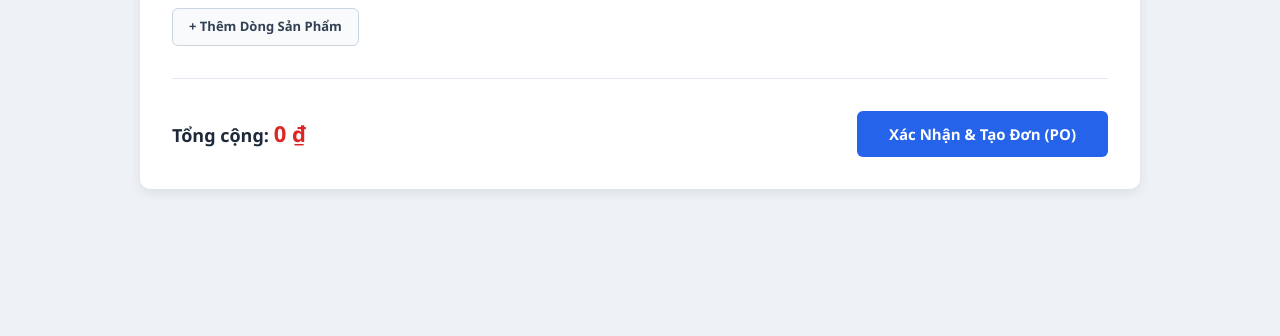
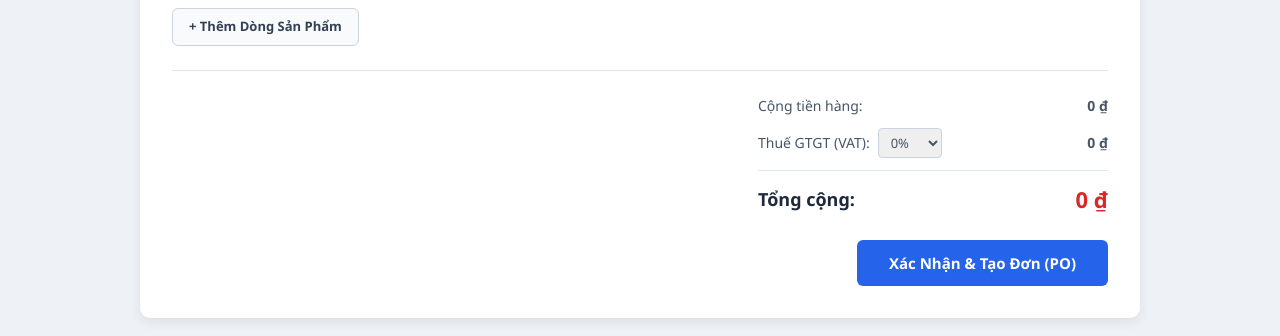
Before and after one commit to nguyenchilinh290324-netizen/mini-erp, a Next.js app: page /purchase-orders/create in a window 1280 px wide. Shown: the part 404-740 px from the top of the page. Built offline with nearby package versions, Linux system fonts and the light colour scheme; no server answers; the database is empty.

Commit message:
Them tinh nang tinh thue VAT vao PO

```diff
--- a/app/(dashboard)/purchase-orders/create/page.tsx
+++ b/app/(dashboard)/purchase-orders/create/page.tsx
@@ -3,7 +3,7 @@
 import { useState, useEffect, useRef } from 'react';
 import { useRouter } from 'next/navigation';
 
-// Component Ô Tìm kiếm thông minh (Searchable Select) tự viết
+// ... (Giữ nguyên Component SearchableSelect như trước) ...
 const SearchableSelect = ({ options, value, onChange, placeholder }: any) => {
   const [isOpen, setIsOpen] = useState(false);
   const [searchTerm, setSearchTerm] = useState('');
@@ -76,6 +76,7 @@ const SearchableSelect = ({ options, value, onChange, placeholder }: any) => {
   );
 };
 
+
 export default function CreatePOPage() {
   const router = useRouter();
   const [suppliers, setSuppliers] = useState<any[]>([]);
@@ -84,6 +85,9 @@ export default function CreatePOPage() {
   const [supplierId, setSupplierId] = useState('');
   const [orderDate, setOrderDate] = useState(new Date().toISOString().split('T')[0]);
   const [expectedDate, setExpectedDate] = useState('');
+
+  // State mới cho VAT
+  const [vatRate, setVatRate] = useState<number>(0);
 
   const [items, setItems] = useState([{ productId: '', quantity: 1, unitPrice: 0 }]);
   const [isSubmitting, setIsSubmitting] = useState(false);
@@ -108,7 +112,6 @@ export default function CreatePOPage() {
     fetchData();
   }, []);
 
-  // Chuyển đổi mảng nhà cung cấp & sản phẩm cho Component Tìm kiếm
   const supplierOptions = suppliers.map(s => ({ id: s.id, label: `${s.code} - ${s.name}` }));
   const productOptions = products.map(p => ({ id: p.id, label: `${p.sku} - ${p.name}` }));
 
@@ -132,7 +135,10 @@ export default function CreatePOPage() {
   const addItem = () => setItems([...items, { productId: '', quantity: 1, unitPrice: 0 }]);
   const removeItem = (index: number) => setItems(items.filter((_, i) => i !== index));
 
-  const totalAmount = items.reduce((sum, item) => sum + (item.quantity * item.unitPrice), 0);
+  // Tính toán Tiền hàng, VAT và Tổng cộng
+  const subTotalAmount = items.reduce((sum, item) => sum + (item.quantity * item.unitPrice), 0);
+  const vatAmount = subTotalAmount * (vatRate / 100);
+  const totalAmount = subTotalAmount + vatAmount;
 
   const handleSubmit = async (e: React.FormEvent) => {
     e.preventDefault();
@@ -151,6 +157,8 @@ export default function CreatePOPage() {
           order_date: orderDate,
           expected_date: expectedDate || null,
           total_amount: totalAmount,
+          vat_rate: vatRate,
+          vat_amount: vatAmount,
           items: validItems
         })
       });
@@ -177,7 +185,6 @@ export default function CreatePOPage() {
 
       <form onSubmit={handleSubmit} style={{ backgroundColor: '#fff', padding: '32px', borderRadius: '10px', boxShadow: '0 4px 12px rgba(0,0,0,0.08)' }}>
 
-        {/* THÔNG TIN CHUNG */}
         <div style={{ display: 'grid', gridTemplateColumns: '1.2fr 1fr 1fr', gap: '20px', marginBottom: '32px' }}>
           <div>
             <label style={{ display: 'block', fontSize: '13px', fontWeight: 600, marginBottom: '6px' }}>Nhà Cung Cấp (*):</label>
@@ -208,7 +215,6 @@ export default function CreatePOPage() {
 
         <div style={{ borderBottom: '1px solid #e2e8f0', marginBottom: '24px' }}></div>
 
-        {/* CHI TIẾT SẢN PHẨM */}
         <div style={{ marginBottom: '16px', fontWeight: 600, color: '#334155' }}>Chi Tiết Hàng Hoá</div>
 
         {items.map((item, index) => (
@@ -260,14 +266,43 @@ export default function CreatePOPage() {
           + Thêm Dòng Sản Phẩm
         </button>
 
-        <div style={{ borderBottom: '1px solid #e2e8f0', margin: '32px 0' }}></div>
+        <div style={{ borderBottom: '1px solid #e2e8f0', margin: '24px 0' }}></div>
 
-        {/* TỔNG TIỀN & XÁC NHẬN */}
-        <div style={{ display: 'flex', justifyContent: 'space-between', alignItems: 'center' }}>
-          <div style={{ fontSize: '18px', fontWeight: 600, color: '#1e293b' }}>
-            Tổng cộng: <span style={{ color: '#dc2626', fontWeight: 700, fontSize: '22px' }}>{formatCurrency(totalAmount)}</span>
-          </div>
+        {/* KHU VỰC TỔNG KẾT & VAT */}
+        <div style={{ display: 'flex', justifyContent: 'flex-end', marginBottom: '24px' }}>
+            <div style={{ width: '350px', display: 'flex', flexDirection: 'column', gap: '12px' }}>
 
+                <div style={{ display: 'flex', justifyContent: 'space-between', fontSize: '14px', color: '#475569' }}>
+                    <span>Cộng tiền hàng:</span>
+                    <span style={{ fontWeight: 600 }}>{formatCurrency(subTotalAmount)}</span>
+                </div>
+
+                <div style={{ display: 'flex', justifyContent: 'space-between', alignItems: 'center', fontSize: '14px', color: '#475569' }}>
+                    <div style={{ display: 'flex', alignItems: 'center', gap: '8px' }}>
+                        <span>Thuế GTGT (VAT):</span>
+                        <select
+                            value={vatRate}
+                            onChange={(e) => setVatRate(Number(e.target.value))}
+                            style={{ padding: '4px 8px', borderRadius: '4px', border: '1px solid #cbd5e1', fontSize: '13px', outline: 'none' }}
+                        >
+                            <option value={0}>0%</option>
+                            <option value={8}>8%</option>
+                            <option value={10}>10%</option>
+                        </select>
+                    </div>
+                    <span style={{ fontWeight: 600 }}>{formatCurrency(vatAmount)}</span>
+                </div>
+
+                <div style={{ borderBottom: '1px solid #e2e8f0' }}></div>
+
+                <div style={{ display: 'flex', justifyContent: 'space-between', alignItems: 'center' }}>
+                    <span style={{ fontSize: '18px', fontWeight: 600, color: '#1e293b' }}>Tổng cộng:</span>
+                    <span style={{ color: '#dc2626', fontWeight: 700, fontSize: '22px' }}>{formatCurrency(totalAmount)}</span>
+                </div>
+            </div>
+        </div>
+
+        <div style={{ display: 'flex', justifyContent: 'flex-end' }}>
           <button
             type="submit" disabled={isSubmitting}
             style={{
--- a/app/api/purchase-orders/route.ts
+++ b/app/api/purchase-orders/route.ts
@@ -4,35 +4,32 @@ import { pool } from '@/lib/db';
 export async function POST(req: Request) {
   const client = await pool.connect();
   try {
-    // 1. AUTO-MIGRATION: Đảm bảo bảng và cột tồn tại, đồng thời XÓA KHÓA NGOẠI GÂY XUNG ĐỘT
+    // AUTO-MIGRATION: Đảm bảo có các cột VAT
     await client.query(`
       CREATE TABLE IF NOT EXISTS orders (id SERIAL PRIMARY KEY);
       CREATE TABLE IF NOT EXISTS order_items (id SERIAL PRIMARY KEY);
 
       DO $$
       BEGIN
-        -- Thêm các cột cơ bản
         BEGIN ALTER TABLE orders ADD COLUMN order_number VARCHAR(50); EXCEPTION WHEN duplicate_column THEN END;
         BEGIN ALTER TABLE orders ADD COLUMN order_code VARCHAR(50); EXCEPTION WHEN duplicate_column THEN END;
         BEGIN ALTER TABLE orders ADD COLUMN order_type VARCHAR(20) DEFAULT 'PURCHASE'; EXCEPTION WHEN duplicate_column THEN END;
         BEGIN ALTER TABLE orders ADD COLUMN partner_id INTEGER; EXCEPTION WHEN duplicate_column THEN END;
         BEGIN ALTER TABLE orders ADD COLUMN total_amount NUMERIC(15,2) DEFAULT 0; EXCEPTION WHEN duplicate_column THEN END;
+        BEGIN ALTER TABLE orders ADD COLUMN vat_rate NUMERIC(5,2) DEFAULT 0; EXCEPTION WHEN duplicate_column THEN END; -- Cột % VAT
+        BEGIN ALTER TABLE orders ADD COLUMN vat_amount NUMERIC(15,2) DEFAULT 0; EXCEPTION WHEN duplicate_column THEN END; -- Cột tiền VAT
         BEGIN ALTER TABLE orders ADD COLUMN status VARCHAR(50) DEFAULT 'PENDING'; EXCEPTION WHEN duplicate_column THEN END;
         BEGIN ALTER TABLE orders ADD COLUMN order_date DATE; EXCEPTION WHEN duplicate_column THEN END;
         BEGIN ALTER TABLE orders ADD COLUMN expected_date DATE; EXCEPTION WHEN duplicate_column THEN END;
       END $$;
     `);
 
-    // Gỡ bỏ ràng buộc NOT NULL
     await client.query(`ALTER TABLE orders ALTER COLUMN order_code DROP NOT NULL`).catch(() => {});
     await client.query(`ALTER TABLE orders ALTER COLUMN order_number DROP NOT NULL`).catch(() => {});
 
-    // GỠ BỎ KHÓA NGOẠI (FOREIGN KEY) ĐANG RÀNG BUỘC VỚI BẢNG partners
-    await client.query(`ALTER TABLE orders DROP CONSTRAINT IF EXISTS orders_partner_id_fkey`).catch(() => {});
-
-    // 2. NHẬN DỮ LIỆU TỪ GIAO DIỆN
     const body = await req.json();
-    const { partner_id, order_date, expected_date, total_amount, items } = body;
+    // Nhận thêm vat_rate và vat_amount từ frontend
+    const { partner_id, order_date, expected_date, total_amount, vat_rate, vat_amount, items } = body;
 
     if (!partner_id || !items || items.length === 0) {
       return NextResponse.json({ error: 'Thiếu thông tin bắt buộc' }, { status: 400 });
@@ -40,33 +37,27 @@ export async function POST(req: Request) {
 
     await client.query('BEGIN');
 
-    // 3. TẠO MÃ ĐƠN TỰ ĐỘNG (VD: PO-261118-001)
     const dateStr = new Date(order_date).toISOString().slice(2, 10).replace(/-/g, '');
     const countRes = await client.query(`
       SELECT COUNT(*) FROM orders
       WHERE order_type = 'PURCHASE'
       AND (order_number LIKE $1 OR order_code LIKE $1)
     `, [`PO-${dateStr}-%`]);
+
     const count = parseInt(countRes.rows[0].count) + 1;
     const orderNumber = `PO-${dateStr}-${count.toString().padStart(3, '0')}`;
 
-    // 4. LƯU BẢNG ORDERS
+    // Lưu bảng orders bao gồm thông tin VAT
     const orderRes = await client.query(
-      `INSERT INTO orders (order_number, order_code, order_type, partner_id, total_amount, status, order_date, expected_date)
-       VALUES ($1, $2, 'PURCHASE', $3, $4, 'PENDING', $5, $6) RETURNING id`,
-      [orderNumber, orderNumber, partner_id, total_amount, order_date, expected_date || null]
+      `INSERT INTO orders (order_number, order_code, order_type, partner_id, total_amount, vat_rate, vat_amount, status, order_date, expected_date)
+       VALUES ($1, $2, 'PURCHASE', $3, $4, $5, $6, 'PENDING', $7, $8) RETURNING id`,
+      [orderNumber, orderNumber, partner_id, total_amount, vat_rate || 0, vat_amount || 0, order_date, expected_date || null]
     );
     const orderId = orderRes.rows[0].id;
 
-    // 5. LƯU BẢNG ORDER_ITEMS
     for (const item of items) {
-      // Loại bỏ việc tính toán itemTotal ở đây vì cơ sở dữ liệu sẽ tự động tính
-      // const itemTotal = Number(item.quantity) * Number(item.unitPrice);
-
       await client.query(`
         DO $$ BEGIN
-          -- Xóa ALTER TABLE cho total_price vì nó đã được định nghĩa là generated column
-          -- BEGIN ALTER TABLE order_items ADD COLUMN total_price NUMERIC(15,2) DEFAULT 0; EXCEPTION WHEN duplicate_column THEN END;
           BEGIN ALTER TABLE order_items ADD COLUMN unit_price NUMERIC(15,2) DEFAULT 0; EXCEPTION WHEN duplicate_column THEN END;
           BEGIN ALTER TABLE order_items ADD COLUMN quantity NUMERIC(15,2) DEFAULT 1; EXCEPTION WHEN duplicate_column THEN END;
           BEGIN ALTER TABLE order_items ADD COLUMN product_id INTEGER; EXCEPTION WHEN duplicate_column THEN END;
@@ -74,7 +65,6 @@ export async function POST(req: Request) {
         END $$;
       `).catch(() => {});
 
-      // Loại bỏ total_price khỏi câu lệnh INSERT
       await client.query(
         `INSERT INTO order_items (order_id, product_id, quantity, unit_price)
          VALUES ($1, $2, $3, $4)`,
@@ -97,7 +87,6 @@ export async function POST(req: Request) {
 export async function GET() {
   const client = await pool.connect();
   try {
-    // Chỉ lấy các đơn hàng có order_type = 'PURCHASE', thực hiện JOIN với bảng suppliers
     const result = await client.query(`
       SELECT o.*, COALESCE(o.order_number, o.order_code) as display_number, s.name as partner_name, s.code as partner_code
       FROM orders o
```
